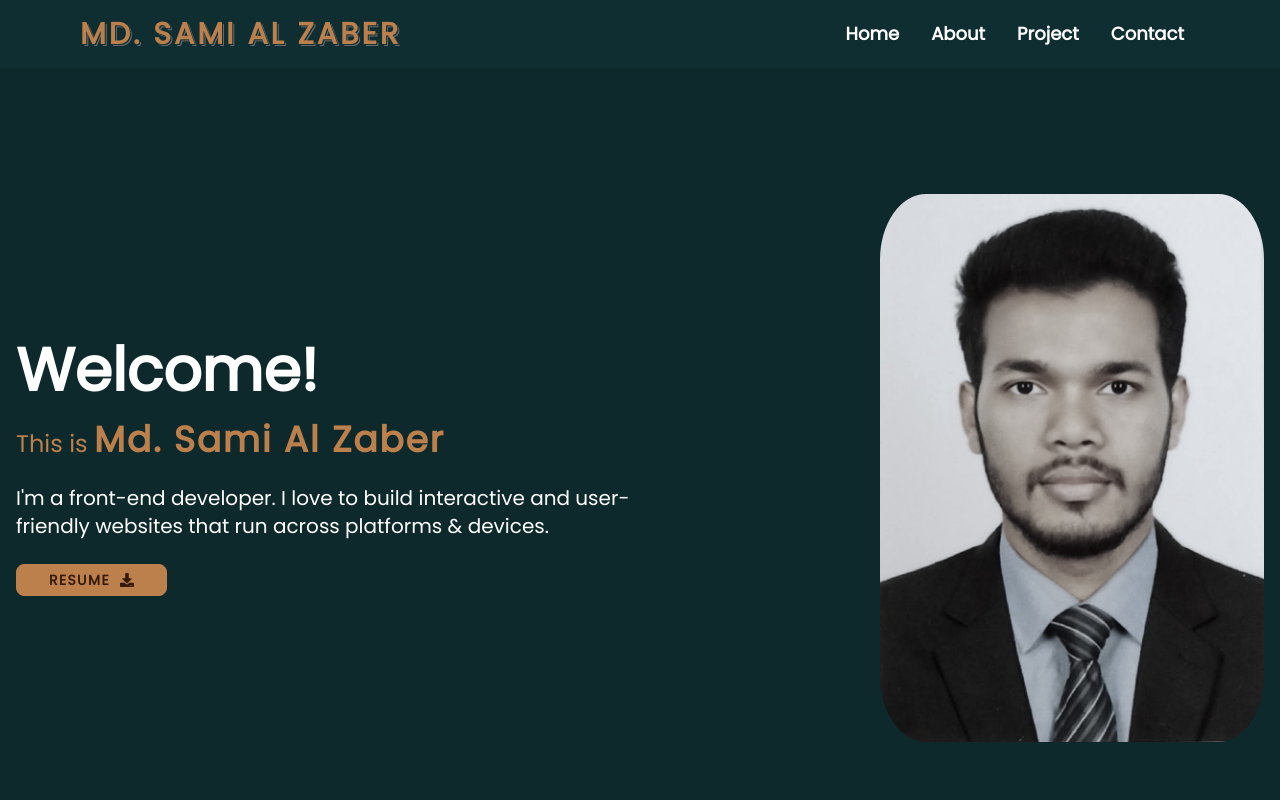
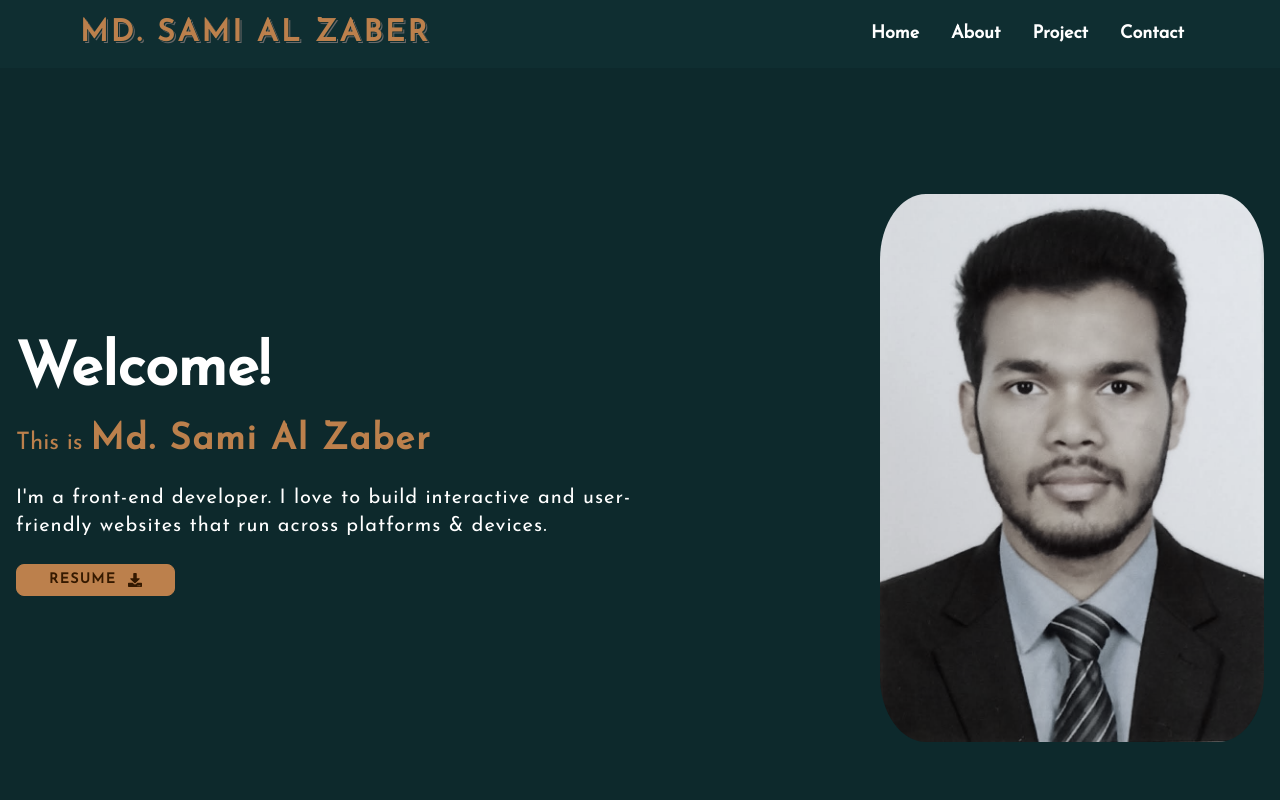
Before and after one commit to MdSami1998/portfolio, a React (Create React App) app: page / in a window 1280 px wide. Shown: the top 800 px of the page. Built offline with nearby package versions, Linux system fonts and the light colour scheme.

Commit message:
favicon added

```diff
--- a/src/App.css
+++ b/src/App.css
@@ -1,7 +1,11 @@
-@import url('https://fonts.googleapis.com/css2?family=Inter&family=Poppins&display=swap');
-*{
-  font-family: 'Poppins', sans-serif;
+/* @import url('https://fonts.googleapis.com/css2?family=Inter&family=Poppins&display=swap'); */
+@import url('https://fonts.googleapis.com/css2?family=Josefin+Sans&display=swap');
+
+* {
+  /* font-family: 'Poppins', sans-serif; */
+  font-family: 'Josefin Sans', sans-serif;
 }
+
 .App {
   text-align: center;
 }
@@ -36,6 +40,7 @@
   from {
     transform: rotate(0deg);
   }
+
   to {
     transform: rotate(360deg);
   }
--- a/src/components/Pages/About/About.js
+++ b/src/components/Pages/About/About.js
@@ -22,7 +22,7 @@ const About = () => {
                     <img className='w-60 md:w-96 animate__animated animate__fadeInRightBig proPic' src={proPic} alt='' />
                     <div className='animate__animated animate__fadeInLeftBig'>
                         <h2 className="text-3xl md:text-4xl font-bold mt-5 text-primary">I am Md. Sami Al Zaber</h2>
-                        <p className="py-6 md:text-lg font-thin text-white leading-8 md:leading-9">I'm studying in the Department of Computer Science and Technology at Nanjing University of Information Science and Technology in Jiangsu Province, China.</p>
+                        <p className="py-6 md:text-lg font-thin text-white leading-8 md:leading-9 tracking-wider">I am 23 years old. I live in Cumilla, Bangladesh. I'm currently studying in the Computer Science and Technology Department at Nanjing University of Information Science and Technology in Jiangsu Province, China. I am a junior web developer. I love to make interactive websites. Besides Web Development, I am a sportsman at heart. I love sports like football, cricket, etc.</p>
                     </div>
                 </div>
             </motion.div>
--- a/src/components/Pages/Home/Home.js
+++ b/src/components/Pages/Home/Home.js
@@ -23,7 +23,7 @@ const Home = () => {
                     <div className='animate__animated animate__fadeInLeftBig'>
                         <h1 className="text-3xl md:text-6xl font-bold text-white">Welcome!</h1>
                         <h2 className="text-2xl mt-5 text-primary">This is <span className='tracking-wider font-black text-2xl md:text-4xl'>Md. Sami Al Zaber</span></h2>
-                        <p className="py-6 md:text-xl font-thin text-white leading-8">I'm a front-end developer. I love to build interactive and user-friendly websites that run across platforms & devices.</p>
+                        <p className="py-6 md:text-xl font-thin text-white leading-8 tracking-wider">I'm a front-end developer. I love to build interactive and user-friendly websites that run across platforms & devices.</p>
 
                         <a href="https://drive.google.com/file/d/1w6nlK6Do3DBOINaYQ5uA3JOmqTzPyr9R/view?usp=sharing" target="_blank" rel="noreferrer" ><button className="btn btn-primary btn-sm hover:bg-transparent hover:text-white hover:scale-110 transition-all  px-8 tracking-widest">Resume &nbsp; <FaDownload></FaDownload></button></a>
                     </div>
```
Also changed, not shown: 1 other file (tests, documents, lock files or other folders).
